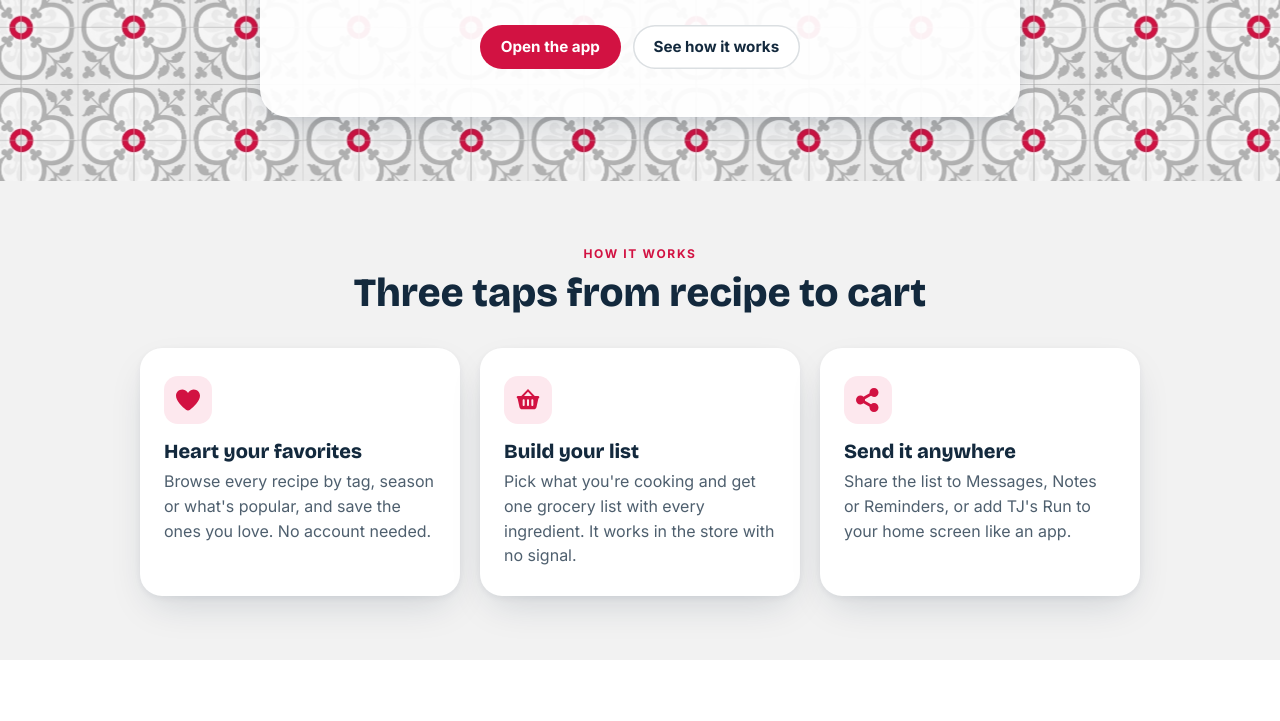
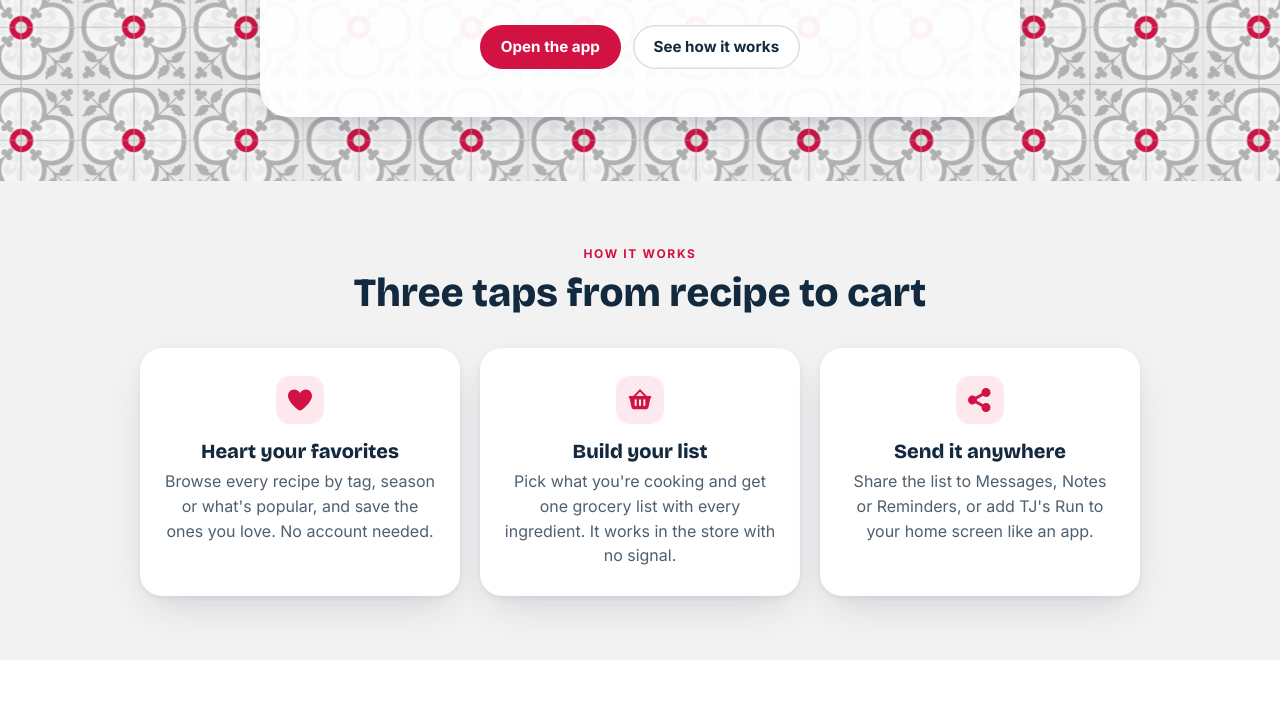
Before and after one commit to RachelElysia/tjs-run-tip, a plain HTML site: page index.html in a window 1280 px wide. Shown: the part 530-1251 px from the top of the page. Drawn offline with nearby package versions, Linux system fonts and the light colour scheme.

Commit message:
Center feature text and icons
Co-Authored-By: Claude Sonnet 5.5 <noreply@anthropic.com>

```diff
--- a/index.html
+++ b/index.html
@@ -75,10 +75,10 @@
     .center { text-align: center; }
 
     .features { display: grid; grid-template-columns: repeat(3, 1fr); gap: 1.25rem; margin-top: 2rem; }
-    .feature { background: #fff; border-radius: 22px; padding: 1.75rem 1.5rem; box-shadow: var(--shadow); }
+    .feature { background: #fff; border-radius: 22px; padding: 1.75rem 1.5rem; box-shadow: var(--shadow); text-align: center; }
     .feature-icon {
       width: 48px; height: 48px; border-radius: 14px; background: var(--red-soft); color: var(--red);
-      display: grid; place-items: center; margin-bottom: 1rem;
+      display: grid; place-items: center; margin: 0 auto 1rem;
     }
     .feature-icon svg { width: 24px; height: 24px; }
     .feature h3 { font-size: 1.25rem; margin-bottom: .4rem; }
```
